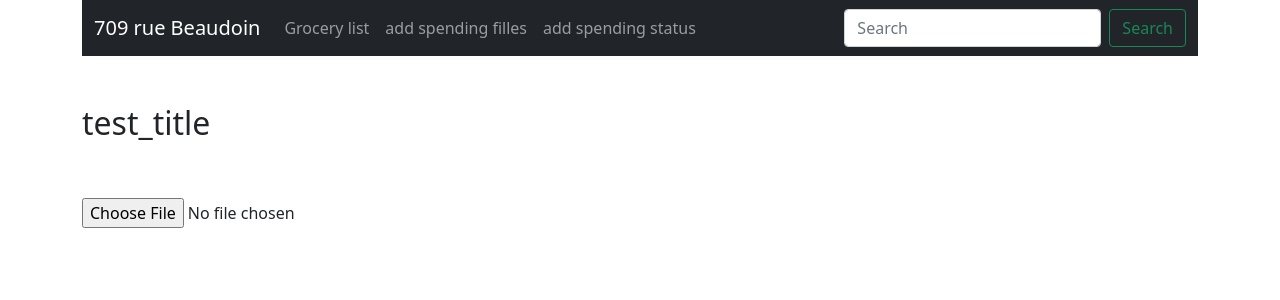
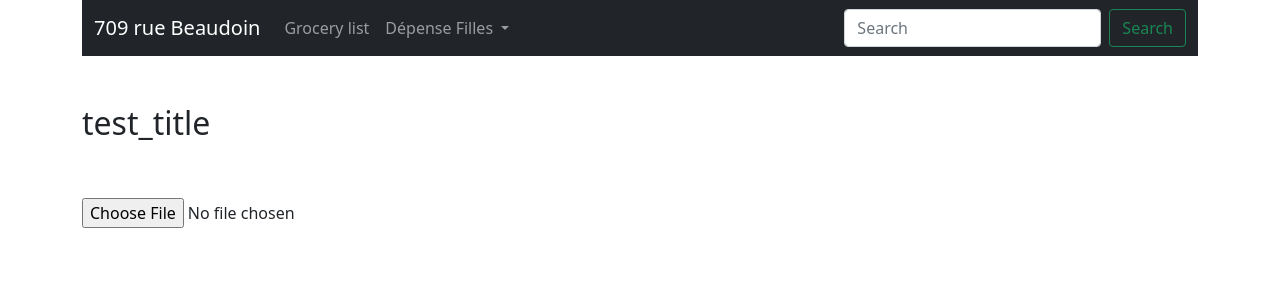
Before and after one commit to Gen709/ruebeaudoin, a Django app: page /canadiannutrientfile/ in a window 1280 px wide. Shown: the top 300 px of the page. Run offline with Django 4.2, Linux system fonts and the light colour scheme; some libraries are stand-ins or nearby versions.

Commit message:
changed template

```diff
--- a/templates/nav_bar.html
+++ b/templates/nav_bar.html
@@ -16,12 +16,16 @@
 					<a class="nav-link" href="#">Grocery list</a>
 				</li>
 
-				<li class="nav-item">
-					<a class="nav-link" href="{% url 'depense-create-view' %}">add spending filles</a>
-				</li>
-
-				<li class="nav-item">
-					<a class="nav-link" href="{% url 'depensestatus-create-view' %}">add spending status</a>
+				<li class="nav-item dropdown">
+					<a class="nav-link dropdown-toggle" href="#" id="navbarDropdown" role="button" data-bs-toggle="dropdown" aria-expanded="false">
+						Dépense Filles
+					</a>
+					<ul class="dropdown-menu" aria-labelledby="navbarDropdown">
+						<li><a class="dropdown-item" href="{% url 'depense-create-view' %}">Ajouter dépense</a></li>
+						<li><a class="dropdown-item" href="{% url 'depensestatus-create-view' %}">Ajouter Status</a></li>
+						<li><hr class="dropdown-divider"></li>
+						<li><a class="dropdown-item" href="#">Something else here</a></li>
+					</ul>
 				</li>
 
 
```
